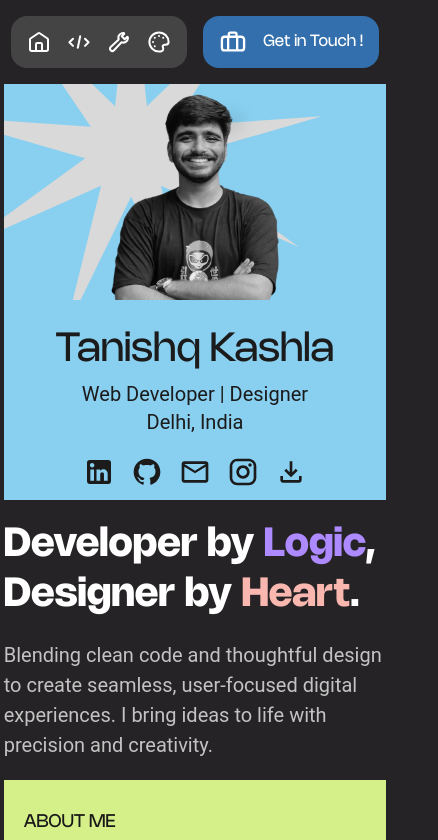
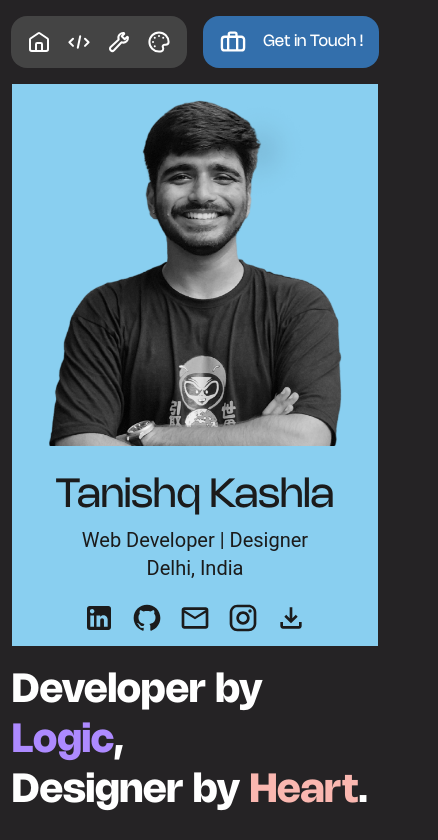
Before and after one commit to TanishqKashla/Dev-Tanishq, a Next.js app: page / in a window 390 px wide. Shown: the top 840 px of the page, 438 px wide, since content can reach past the window. Built offline with nearby package versions, Linux system fonts and the light colour scheme.

Commit message:
responsiveness improvement

```diff
--- a/src/app/components/Creative.jsx
+++ b/src/app/components/Creative.jsx
@@ -4,7 +4,7 @@ import Card from './Card'
 const Creative = () => {
   return (
       <div>
-          <h2 className='heading pt-16 leading-none' >My Creative Playground</h2>
+      <h2 className='text-5xl font-bold md:heading pt-16 leading-none' >My Creative Playground</h2>
           <p className='lightgray font-roboto text-lg mb-5'>When I’m not coding or designing interfaces, I love diving into side projects like magazine designs, logos, and branding.</p>
 
           <div className='grid grid-cols-2 gap-5 md:gap-9'>
--- a/src/app/components/ProfileCard.jsx
+++ b/src/app/components/ProfileCard.jsx
@@ -3,23 +3,29 @@ import React from 'react'
 
 const ProfileCard = () => {
     return (
-        <div className='bg-[#89CFF0] md:w-[353.33px] pb-3 md:h-[560px] text-[#1B1B1B] md:fixed'>
+        <div className='bg-[#89CFF0]  md:w-[353.33px] pb-3 md:h-[560px] text-[#1B1B1B] md:fixed'>
+
             <div className='flex justify-center h-3/5  overflow-hidden items-center relative '>
-                <Image
-                    src='/imagepng/pfp.png'
-                    alt='Profile Image'
-                    quality={100}
-                    width={200}
-                    height={200}
-                    className='z-10 transition-transform duration-500 transform grayscale hover:grayscale-0'
-                />
+                <div className='overflow-hidden relative h-[350px]  md:h-full aspect-square mt-3'>
+
+                    <Image
+                        src='/imagepng/pfp.png'
+                        alt='Profile Image'
+                        layout='fill'
+                        objectFit='cover'
+                        objectPosition='center'
+                        quality={100}
+
+                        className=' z-10 transition-transform duration-500 transform grayscale hover:grayscale-0'
+                    />
+                </div>
                 <Image
                     src='/iconssvg/Star.svg'
                     alt='Frame'
                     quality={100}
                     width={800}
                     height={800}
-                    className='absolute -top-32 -left-16 z-0 custom-svg-size'
+                    className='absolute -top-32 -left-16 -z-10 custom-svg-size'
                 />
 
             </div>
--- a/src/app/components/Projects.jsx
+++ b/src/app/components/Projects.jsx
@@ -5,7 +5,7 @@ import Card from './Card'
 const Projects = () => {
     return (
         <div>
-            <h2 className='heading pt-16 leading-none' >PROJECTS</h2>
+            <h2 className='text-5xl font-bold md:heading pt-16 leading-none' >PROJECTS</h2>
             <p className='lightgray font-roboto text-lg mb-5'>These are the projects I’ve poured my time and passion into, combining code and design to create something meaningful.</p>
 
             <div className='grid grid-cols-2 gap-5 md:gap-9'>
--- a/src/app/components/Skills.jsx
+++ b/src/app/components/Skills.jsx
@@ -3,9 +3,9 @@ import React from 'react'
 const Skills = () => {
   return (
       <div>
-          <h2 className='heading pt-16 leading-none'>SKILLS & TOOLS</h2>
+      <h2 className='text-5xl font-bold md:heading pt-16 leading-none'>SKILLS & TOOLS</h2>
           <p className='lightgray font-roboto text-lg'>Here’s what I work with every day.</p>
-          <div className='grid grid-cols-6 gap-2 md:gap-9 pt-5'>
+          <div className='grid grid-cols-6 gap-2 lg:gap-9 pt-5'>
               <img src='/imagepng/skills/1.png' alt='HTML' />
               <img src='/imagepng/skills/2.png' alt='HTML' />
               <img src='/imagepng/skills/3.png' alt='HTML' />
--- a/src/app/layout.js
+++ b/src/app/layout.js
@@ -12,17 +12,20 @@ const geistMono = Geist_Mono({
 });
 
 export const metadata = {
-  title: "Create Next App",
-  description: "Generated by create next app",
+  title: "Tanishq Kashla Portfolio",
+  description: "Frontend Dev | UIUX Designer",
 };
 
 export default function RootLayout({ children }) {
   return (
     <html lang="en">
       <body
-        className={`${geistSans.variable} ${geistMono.variable} antialiased`}
+        className={`${geistSans.variable} ${geistMono.variable} antialiased flex justify-center`}
       >
-        {children}
+        <div className="md:w-[1060px]">
+
+          {children}
+        </div>
       </body>
     </html>
   );
--- a/src/app/page.js
+++ b/src/app/page.js
@@ -17,8 +17,8 @@ const page = () => {
 
 
   return (
-    <div className='flex items-center justify-center'>
-      <div className='px-10 md:px-0 md:w-[1060px]'>
+    <div className=''>
+      <div className=''>
 
         <Navbar
           profileRef={profileRef}
@@ -28,7 +28,7 @@ const page = () => {
         />
         <div className='md:flex px-3 gap-9'>
           <ProfileCard />
-          <div className='md:w-2/3 md:ml-[380px] pt-5'>
+          <div className='w-full md:ml-[380px] pt-5'>
             <h1 className='font-bold text-[40px] md:text-[70px] leading-tight'>
               Developer by <span className='text-[#AD8AFF]'>Logic</span>,
               <br />
```
